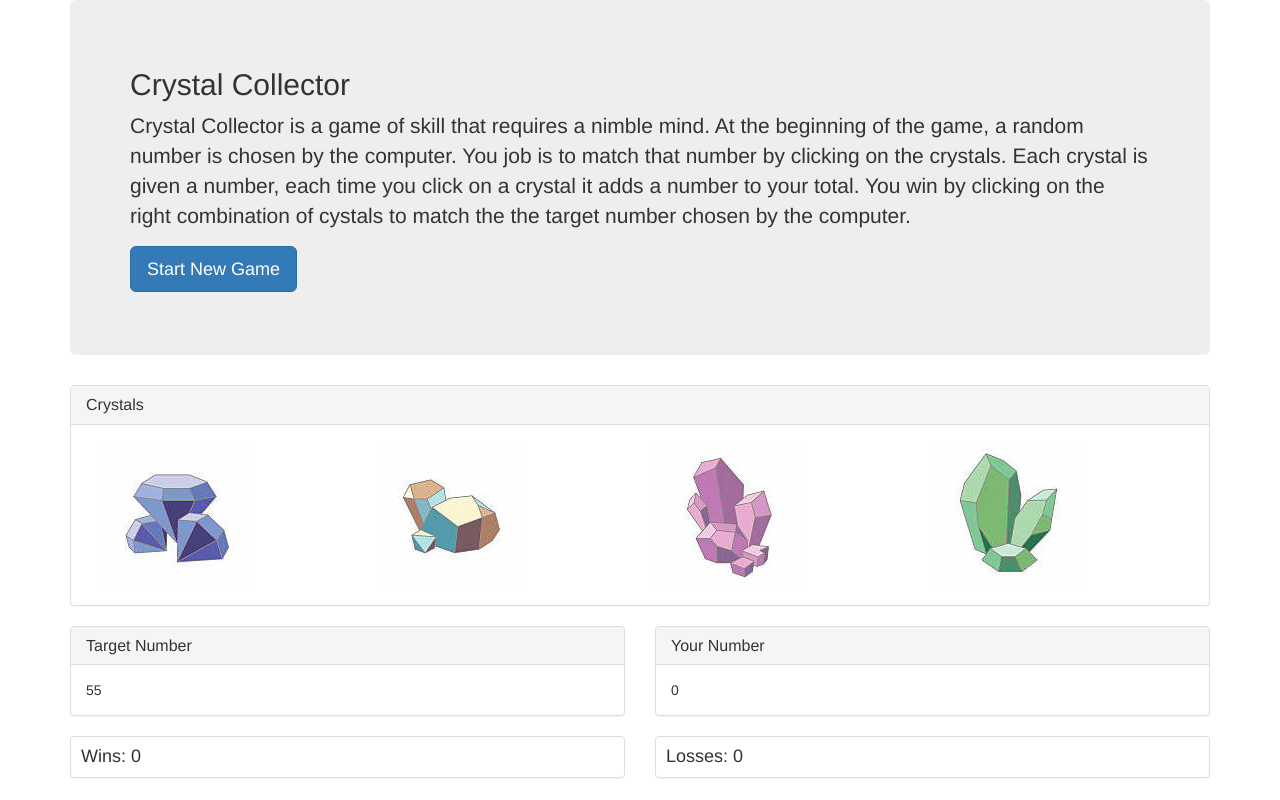
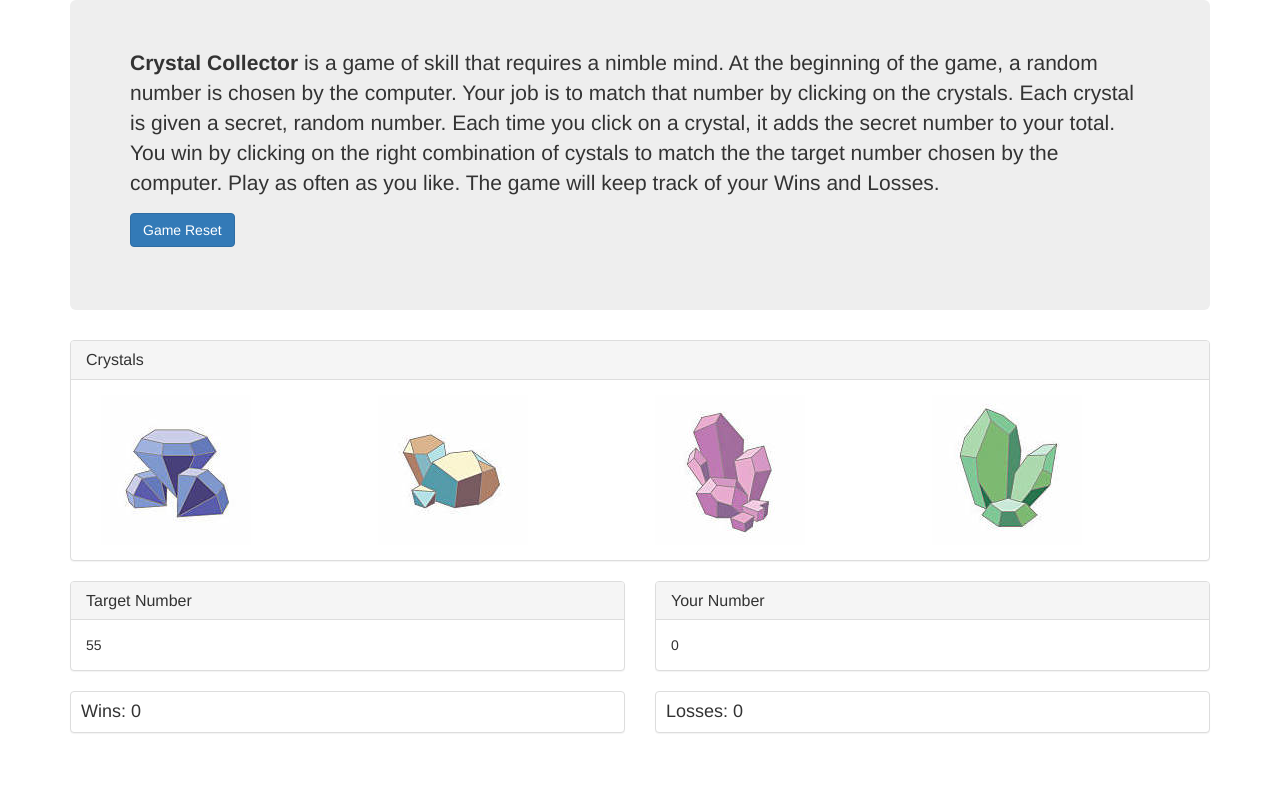
Before and after one commit to dpkillian/week-4-game, a plain HTML site: page index.html in a window 1280 px wide. Drawn offline with nearby package versions, Linux system fonts and the light colour scheme.

Commit message:
Adding new files/content

```diff
--- a/index.html
+++ b/index.html
@@ -22,9 +22,9 @@
 
     <!-- FIRST ROW: "Crystal Collector" heading and instructions, with game reset button -->
       <div class="jumbotron">
-        <h2>Crystal Collector</h2>
-        <p>Crystal Collector is a game of skill that requires a nimble mind.  At the beginning of the game, a random number is chosen by the computer.  You job is to match that number by clicking on the crystals.  Each crystal is given a number, each time you click on a crystal it adds a number to your total.  You win by clicking on the right combination of cystals to match the the target number chosen by the computer.</p>
-        <p><a class="btn btn-primary btn-lg" id="reset" href="#" role="button">Start New Game</a></p>
+        <!-- <h2>Crystal Collector</h2> -->
+        <p><strong>Crystal Collector</strong> is a game of skill that requires a nimble mind.  At the beginning of the game, a random number is chosen by the computer.  Your job is to match that number by clicking on the crystals.  Each crystal is given a secret, random number.  Each time you click on a crystal, it adds the secret number to your total.  You win by clicking on the right combination of cystals to match the the target number chosen by the computer.  Play as often as you like.  The game will keep track of your Wins and Losses.</p>
+        <p><a class="btn btn-primary btn-md" id="reset" href="#" role="button">Game Reset</a></p>
       </div>
 
 
```
